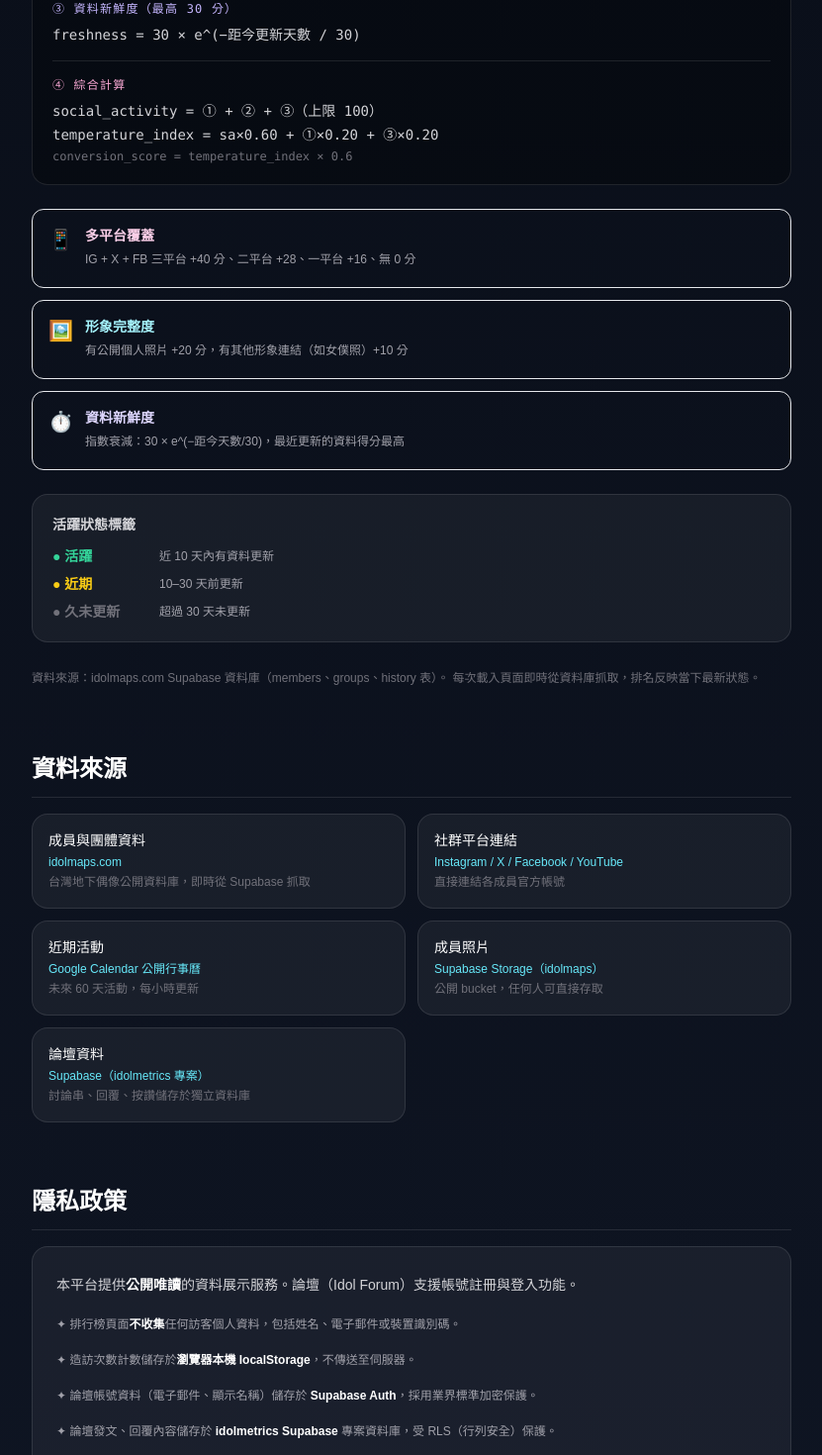
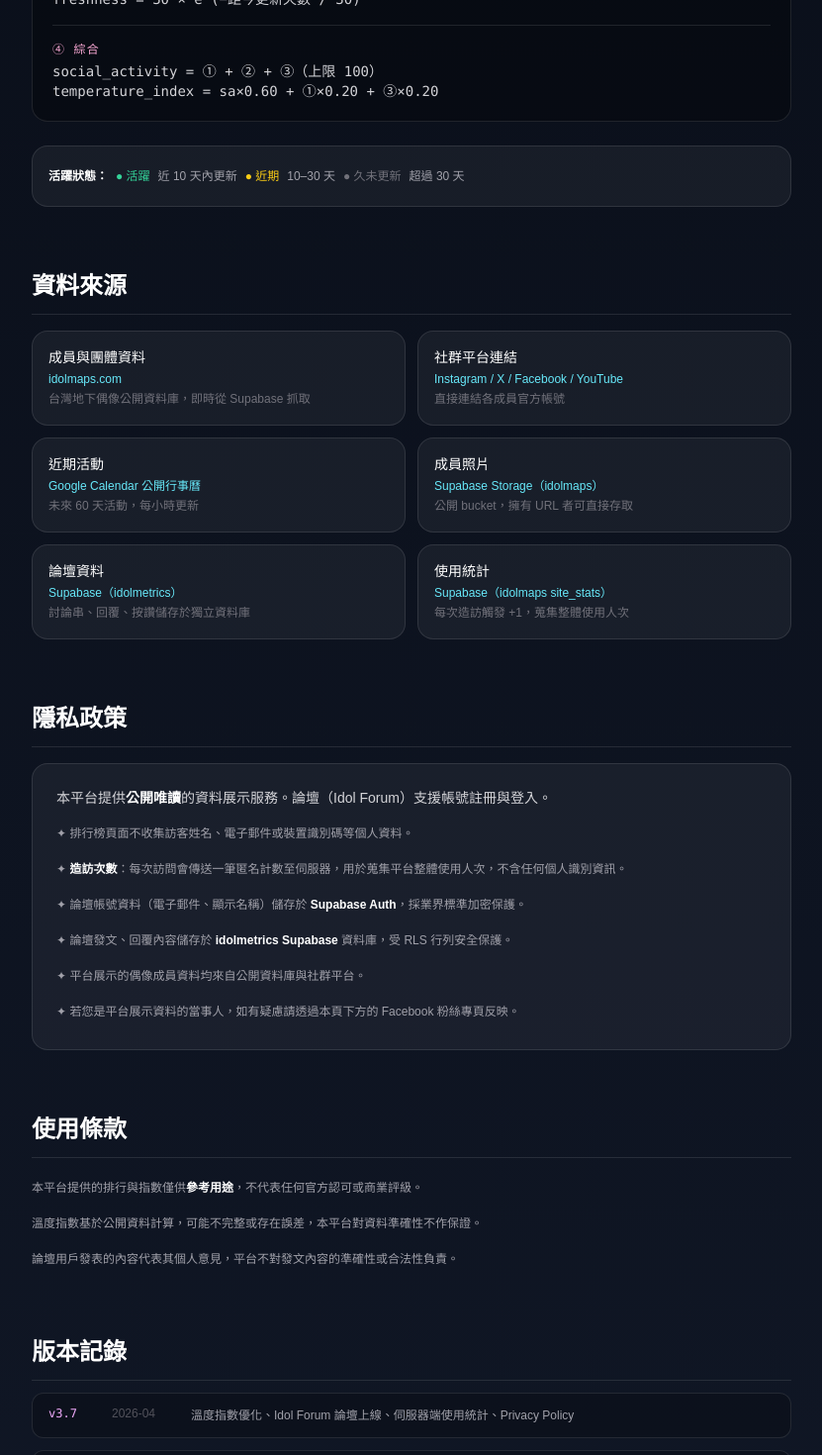
Before and after one commit to Ach018040/idol-platform, a Next.js app in the folder frontend-next/: page /about in a window 1280 px wide. Shown: the part 1240-2710 px from the top of the page at 99% size, without its empty margins (224-1055 px from the left). Built offline with nearby package versions, Linux system fonts and the light colour scheme.

Commit message:
feat: rewrite /about — remove GitHub Issues, update privacy for server visit count, FB contact only

```diff
--- a/frontend-next/app/about/page.tsx
+++ b/frontend-next/app/about/page.tsx
@@ -1,32 +1,21 @@
 import Link from "next/link";
 
-const SCORE_ITEMS = [
-  { icon: "📱", label: "多平台覆蓋", desc: "IG + X + FB 三平台 +40 分、二平台 +28、一平台 +16、無 0 分", color: "pink" },
-  { icon: "🖼️", label: "形象完整度", desc: "有公開個人照片 +20 分，有其他形象連結（如女僕照）+10 分", color: "cyan" },
-  { icon: "⏱️", label: "資料新鮮度", desc: "指數衰減：30 × e^(−距今天數/30)，最近更新的資料得分最高", color: "violet" },
-];
-
-const ACTIVE_LABELS = [
-  { dot: "text-emerald-400", label: "● 活躍", desc: "近 10 天內有資料更新" },
-  { dot: "text-yellow-400", label: "● 近期", desc: "10–30 天前更新" },
-  { dot: "text-zinc-500",   label: "● 久未更新", desc: "超過 30 天未更新" },
+const FEATURES = [
+  { emoji: "🏆", title: "即時排行榜", desc: "成員與團體溫度指數 Top 10，每次載入即時從資料庫更新" },
+  { emoji: "📅", title: "近期活動", desc: "整合 Google Calendar，顯示未來 60 天的地下偶像相關活動" },
+  { emoji: "💬", title: "Idol Forum", desc: "台灣地下偶像專屬討論社群，7 個版區，支援登入發文與回覆" },
+  { emoji: "🌡️", title: "溫度指數", desc: "多平台覆蓋、形象完整度與資料新鮮度三維計算，客觀反映市場熱度" },
+  { emoji: "🤖", title: "AI 市場摘要", desc: "自動生成本週熱度摘要，分析社群領先者與市場變化" },
+  { emoji: "👁️", title: "使用統計", desc: "造訪次數傳送至伺服器蒐集，掌握平台整體使用人數" },
 ];
 
 const DATA_SOURCES = [
   { label: "成員與團體資料", src: "idolmaps.com", note: "台灣地下偶像公開資料庫，即時從 Supabase 抓取" },
   { label: "社群平台連結", src: "Instagram / X / Facebook / YouTube", note: "直接連結各成員官方帳號" },
   { label: "近期活動", src: "Google Calendar 公開行事曆", note: "未來 60 天活動，每小時更新" },
-  { label: "成員照片", src: "Supabase Storage（idolmaps）", note: "公開 bucket，任何人可直接存取" },
-  { label: "論壇資料", src: "Supabase（idolmetrics 專案）", note: "討論串、回覆、按讚儲存於獨立資料庫" },
-];
-
-const FEATURES = [
-  { emoji: "🏆", title: "即時排行榜", desc: "成員與團體溫度指數 Top 10，每次載入即時從資料庫更新" },
-  { emoji: "📅", title: "近期活動", desc: "整合 Google Calendar，顯示未來 60 天的地下偶像相關活動" },
-  { emoji: "💬", title: "Idol Forum", desc: "台灣地下偶像專屬討論社群，7 個版區，支援登入發文、回覆、按讚" },
-  { emoji: "🤖", title: "AI Market Snapshot", desc: "自動生成市場摘要，分析本週熱度變化與社群領先者" },
-  { emoji: "🌡️", title: "溫度指數", desc: "基於多平台覆蓋、形象完整度與資料新鮮度計算，客觀反映市場熱度" },
-  { emoji: "👁️", title: "造訪計數", desc: "本機 localStorage 記錄個人造訪次數，不上傳至伺服器" },
+  { label: "成員照片", src: "Supabase Storage（idolmaps）", note: "公開 bucket，擁有 URL 者可直接存取" },
+  { label: "論壇資料", src: "Supabase（idolmetrics）", note: "討論串、回覆、按讚儲存於獨立資料庫" },
+  { label: "使用統計", src: "Supabase（idolmaps site_stats）", note: "每次造訪觸發 +1，蒐集整體使用人次" },
 ];
 
 export default function AboutPage() {
@@ -59,7 +48,7 @@
           </div>
         </section>
 
-        {/* 功能總覽 */}
+        {/* 功能 */}
         <section className="space-y-5">
           <h2 className="text-2xl font-bold text-white border-b border-white/10 pb-3">平台功能</h2>
           <div className="grid grid-cols-1 sm:grid-cols-2 gap-3">
@@ -73,67 +62,31 @@
           </div>
         </section>
 
-        {/* 溫度指數計算方式 */}
+        {/* 溫度指數 */}
         <section className="space-y-6">
           <h2 className="text-2xl font-bold text-white border-b border-white/10 pb-3">溫度指數計算方式</h2>
           <p className="text-sm text-zinc-300 leading-7">
             <span className="text-pink-300 font-semibold">溫度指數（Temperature Index）</span> 是本平台的核心評估指標，
             反映偶像或團體在特定時間點的市場熱度與社群活躍程度。所有分數基於公開可得資料即時計算，無人為調整。
           </p>
-
-          {/* 公式區塊 */}
           <div className="rounded-2xl border border-white/10 bg-black/30 p-5 space-y-4 font-mono text-sm">
-            <div className="space-y-1">
-              <p className="text-emerald-300 text-xs uppercase tracking-widest mb-2">① 平台覆蓋率（最高 40 分）</p>
-              <p className="text-zinc-300">platform_score = 3平台 → 40 | 2平台 → 28 | 1平台 → 16 | 無 → 0</p>
-            </div>
-            <div className="space-y-1">
-              <p className="text-cyan-300 text-xs uppercase tracking-widest mb-2">② 形象完整度（最高 30 分）</p>
-              <p className="text-zinc-300">image_score = 個人照片(+20) + 其他形象連結(+10)</p>
-            </div>
-            <div className="space-y-1">
-              <p className="text-violet-300 text-xs uppercase tracking-widest mb-2">③ 資料新鮮度（最高 30 分）</p>
-              <p className="text-zinc-300">freshness = 30 × e^(−距今更新天數 / 30)</p>
-            </div>
-            <div className="h-px bg-white/10 my-2"/>
-            <div className="space-y-1">
-              <p className="text-pink-300 text-xs uppercase tracking-widest mb-2">④ 綜合計算</p>
+            <div><p className="text-emerald-300 text-xs uppercase tracking-widest mb-1">① 平台覆蓋率（最高 40 分）</p>
+              <p className="text-zinc-300">3平台 → 40 ｜ 2平台 → 28 ｜ 1平台 → 16 ｜ 無 → 0</p></div>
+            <div><p className="text-cyan-300 text-xs uppercase tracking-widest mb-1">② 形象完整度（最高 30 分）</p>
+              <p className="text-zinc-300">個人照片 +20 ｜ 其他形象連結 +10</p></div>
+            <div><p className="text-violet-300 text-xs uppercase tracking-widest mb-1">③ 資料新鮮度（最高 30 分，指數衰減）</p>
+              <p className="text-zinc-300">freshness = 30 × e^(−距今更新天數 / 30)</p></div>
+            <div className="h-px bg-white/10"/>
+            <div><p className="text-pink-300 text-xs uppercase tracking-widest mb-1">④ 綜合</p>
               <p className="text-zinc-300">social_activity = ① + ② + ③（上限 100）</p>
-              <p className="text-zinc-300">temperature_index = sa×0.60 + ①×0.20 + ③×0.20</p>
-              <p className="text-zinc-500 text-xs mt-1">conversion_score = temperature_index × 0.6</p>
-            </div>
+              <p className="text-zinc-300">temperature_index = sa×0.60 + ①×0.20 + ③×0.20</p></div>
           </div>
-
-          {/* 指標說明 */}
-          <div className="space-y-3">
-            {SCORE_ITEMS.map(({ icon, label, desc, color }) => (
-              <div key={label} className={`flex gap-3 rounded-xl border border-${color}-400/15 bg-${color}-500/8 p-4`}>
-                <span className="text-xl flex-shrink-0">{icon}</span>
-                <div>
-                  <div className={`text-sm font-semibold text-${color}-200 mb-0.5`}>{label}</div>
-                  <div className="text-xs text-zinc-400 leading-6">{desc}</div>
-                </div>
-              </div>
-            ))}
+          <div className="rounded-2xl border border-white/10 bg-white/5 p-4 text-xs text-zinc-400 leading-7">
+            <strong className="text-white">活躍狀態：</strong>
+            <span className="text-emerald-400 mx-2">● 活躍</span>近 10 天內更新
+            <span className="text-yellow-400 mx-2">● 近期</span>10–30 天
+            <span className="text-zinc-500 mx-2">● 久未更新</span>超過 30 天
           </div>
-
-          {/* 活躍狀態說明 */}
-          <div className="rounded-2xl border border-white/10 bg-white/5 p-5">
-            <h3 className="text-sm font-semibold text-zinc-300 mb-3">活躍狀態標籤</h3>
-            <div className="space-y-2">
-              {ACTIVE_LABELS.map(({ dot, label, desc }) => (
-                <div key={label} className="flex items-center gap-3 text-sm">
-                  <span className={`font-bold ${dot} w-24 flex-shrink-0`}>{label}</span>
-                  <span className="text-zinc-400 text-xs">{desc}</span>
-                </div>
-              ))}
-            </div>
-          </div>
-
-          <p className="text-xs text-zinc-500 leading-6">
-            資料來源：idolmaps.com Supabase 資料庫（members、groups、history 表）。
-            每次載入頁面即時從資料庫抓取，排名反映當下最新狀態。
-          </p>
         </section>
 
         {/* 資料來源 */}
@@ -153,16 +106,15 @@
         {/* 隱私政策 */}
         <section className="space-y-4">
           <h2 className="text-2xl font-bold text-white border-b border-white/10 pb-3">隱私政策</h2>
-          <div className="rounded-2xl border border-white/10 bg-white/5 p-6 space-y-3 text-sm text-zinc-300 leading-7">
-            <p>本平台提供<strong className="text-white">公開唯讀</strong>的資料展示服務。論壇（Idol Forum）支援帳號註冊與登入功能。</p>
-            <ul className="space-y-2 text-zinc-400 text-xs leading-7">
-              <li>✦ 排行榜頁面<strong className="text-white">不收集</strong>任何訪客個人資料，包括姓名、電子郵件或裝置識別碼。</li>
-              <li>✦ 造訪次數計數儲存於<strong className="text-white">瀏覽器本機 localStorage</strong>，不傳送至伺服器。</li>
-              <li>✦ 論壇帳號資料（電子郵件、顯示名稱）儲存於 <strong className="text-white">Supabase Auth</strong>，採用業界標準加密保護。</li>
-              <li>✦ 論壇發文、回覆內容儲存於 <strong className="text-white">idolmetrics Supabase</strong> 專案資料庫，受 RLS（行列安全）保護。</li>
-              <li>✦ 平台展示的偶像成員資料均來自公開的資料庫與社群平台。</li>
-              <li>✦ 成員照片儲存於 Supabase Storage 公開 bucket，擁有 URL 者均可存取。</li>
-              <li>✦ 若您是平台展示資料的當事人，如有疑慮請聯繫資料來源方（idolmaps.com）或透過 GitHub Issues 反映。</li>
+          <div className="rounded-2xl border border-white/10 bg-white/5 p-6 space-y-3 text-xs text-zinc-400 leading-7">
+            <p className="text-sm text-zinc-300">本平台提供<strong className="text-white">公開唯讀</strong>的資料展示服務。論壇（Idol Forum）支援帳號註冊與登入。</p>
+            <ul className="space-y-2">
+              <li>✦ 排行榜頁面不收集訪客姓名、電子郵件或裝置識別碼等個人資料。</li>
+              <li>✦ <strong className="text-white">造訪次數</strong>：每次訪問會傳送一筆匿名計數至伺服器，用於蒐集平台整體使用人次，不含任何個人識別資訊。</li>
+              <li>✦ 論壇帳號資料（電子郵件、顯示名稱）儲存於 <strong className="text-white">Supabase Auth</strong>，採業界標準加密保護。</li>
+              <li>✦ 論壇發文、回覆內容儲存於 <strong className="text-white">idolmetrics Supabase</strong> 資料庫，受 RLS 行列安全保護。</li>
+              <li>✦ 平台展示的偶像成員資料均來自公開資料庫與社群平台。</li>
+              <li>✦ 若您是平台展示資料的當事人，如有疑慮請透過本頁下方的 Facebook 粉絲專頁反映。</li>
             </ul>
           </div>
         </section>
@@ -170,49 +122,45 @@
         {/* 使用條款 */}
         <section className="space-y-4">
           <h2 className="text-2xl font-bold text-white border-b border-white/10 pb-3">使用條款</h2>
-          <div className="space-y-3 text-sm text-zinc-400 leading-7">
+          <div className="space-y-2 text-xs text-zinc-400 leading-7">
             <p>本平台提供的排行與指數僅供<strong className="text-white">參考用途</strong>，不代表任何官方認可或商業評級。</p>
-            <p>溫度指數基於公開可得資料計算，可能不完整或存在誤差。本平台對資料準確性不作任何保證。</p>
-            <p>論壇用戶發表的內容代表其個人意見，平台不對用戶發文內容的準確性或合法性負責。</p>
-            <p>平台原創內容受著作權保護，未經授權不得重製或商業使用。偶像成員資料之著作權歸原始資料來源所有。</p>
+            <p>溫度指數基於公開資料計算，可能不完整或存在誤差，本平台對資料準確性不作保證。</p>
+            <p>論壇用戶發表的內容代表其個人意見，平台不對發文內容的準確性或合法性負責。</p>
           </div>
         </section>
 
         {/* 版本記錄 */}
-        <section className="space-y-4">
+        <section className="space-y-3">
           <h2 className="text-2xl font-bold text-white border-b border-white/10 pb-3">版本記錄</h2>
-          <div className="space-y-2">
-            {[
-              { ver: "v3.7", date: "2026-04", desc: "溫度指數優化（多平台 + 新鮮度衰減）、Idol Forum 論壇上線、隱私政策 / About 頁面" },
-              { ver: "v3.6", date: "2026-03", desc: "iCal 活動整合、社群連結（IG/X/FB/YT）、成員活躍狀態標籤" },
-              { ver: "v3.5", date: "2026-02", desc: "即時 Supabase fetch、造訪計數、⟳ 立即更新按鈕" },
-              { ver: "v1–v3", date: "2025–2026", desc: "初始版本，靜態 JSON 資料、基本排行榜功能" },
-            ].map(({ ver, date, desc }) => (
-              <div key={ver} className="flex items-start gap-4 rounded-xl border border-white/10 bg-black/20 px-4 py-3">
-                <div className="flex-shrink-0 text-xs font-mono text-fuchsia-300 w-12">{ver}</div>
-                <div className="flex-shrink-0 text-xs text-zinc-600 w-18">{date}</div>
-                <div className="text-xs text-zinc-400 leading-5">{desc}</div>
-              </div>
-            ))}
-          </div>
+          {[
+            { ver: "v3.7", date: "2026-04", desc: "溫度指數優化、Idol Forum 論壇上線、伺服器端使用統計、Privacy Policy" },
+            { ver: "v3.6", date: "2026-03", desc: "iCal 活動整合、社群連結、成員活躍狀態標籤" },
+            { ver: "v3.5", date: "2026-02", desc: "即時 Supabase fetch、造訪計數、立即更新按鈕" },
+            { ver: "v1–v3", date: "2025–2026", desc: "初始版本，靜態資料、基本排行榜" },
+          ].map(({ ver, date, desc }) => (
+            <div key={ver} className="flex items-start gap-4 rounded-xl border border-white/10 bg-black/20 px-4 py-3">
+              <span className="flex-shrink-0 text-xs font-mono text-fuchsia-300 w-12">{ver}</span>
+              <span className="flex-shrink-0 text-xs text-zinc-600 w-16">{date}</span>
+              <span className="text-xs text-zinc-400 leading-5">{desc}</span>
+            </div>
+          ))}
         </section>
 
         {/* 聯絡 */}
-        <section className="rounded-3xl border border-fuchsia-400/20 bg-fuchsia-500/10 p-6 text-center space-y-4">
-          <h2 className="text-lg font-bold text-fuchsia-200">聯絡與回饋</h2>
-          <p className="text-sm text-zinc-300">資料更正、合作洽詢、功能建議或其他問題，歡迎透過以下管道聯繫。</p>
+        <section className="rounded-3xl border border-blue-400/20 bg-blue-500/10 p-6 text-center space-y-4">
+          <h2 className="text-lg font-bold text-blue-200">聯絡與回饋</h2>
+          <p className="text-sm text-zinc-300">
+            資料更正、合作洽詢、功能建議，或您是平台展示資料的當事人如有疑慮，<br className="hidden sm:block"/>
+            歡迎透過 Facebook 粉絲專頁與我們聯繫。
+          </p>
           <div className="flex items-center justify-center gap-3 flex-wrap">
             <a href="https://www.facebook.com/profile.php?id=61573475755166" target="_blank" rel="noopener noreferrer"
-              className="inline-flex items-center gap-2 rounded-xl border border-blue-400/30 bg-blue-400/10 px-4 py-2 text-sm text-blue-200 hover:bg-blue-400/20 transition-colors">
-              <span>📘</span> Facebook 粉絲頁
+              className="inline-flex items-center gap-2 rounded-xl border border-blue-400/30 bg-blue-400/10 px-5 py-2.5 text-sm text-blue-200 hover:bg-blue-400/20 transition-colors font-medium">
+              📘 Facebook 粉絲專頁
             </a>
-            <Link href="/forum" className="inline-flex items-center gap-2 rounded-xl border border-violet-400/30 bg-violet-400/10 px-4 py-2 text-sm text-violet-200 hover:bg-violet-400/20 transition-colors">
+            <Link href="/forum" className="inline-flex items-center gap-2 rounded-xl border border-violet-400/30 bg-violet-400/10 px-5 py-2.5 text-sm text-violet-200 hover:bg-violet-400/20 transition-colors">
               💬 論壇討論
             </Link>
-            <a href="https://github.com/Ach018040/idol-platform/issues" target="_blank" rel="noopener noreferrer"
-              className="inline-flex items-center gap-2 rounded-xl border border-white/10 bg-white/5 px-4 py-2 text-sm text-zinc-300 hover:bg-white/10 transition-colors">
-              GitHub Issues
-            </a>
           </div>
         </section>
 
```
